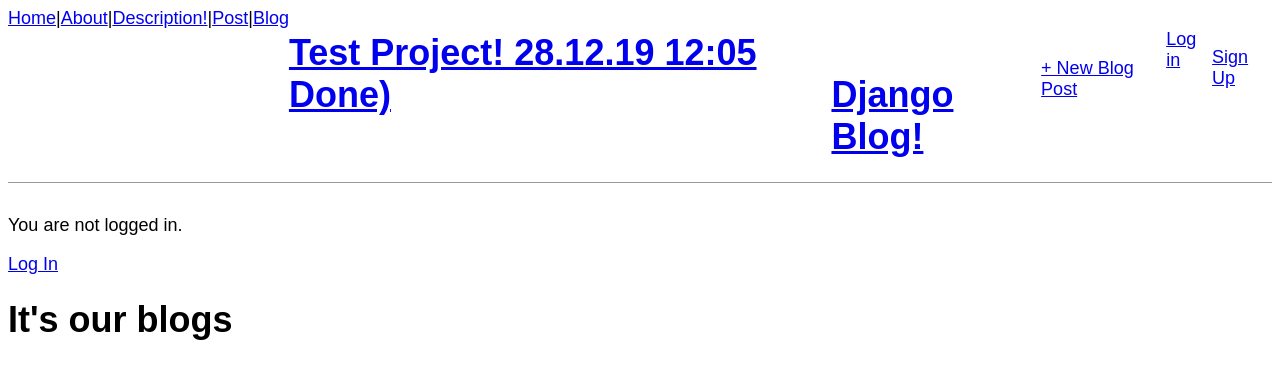
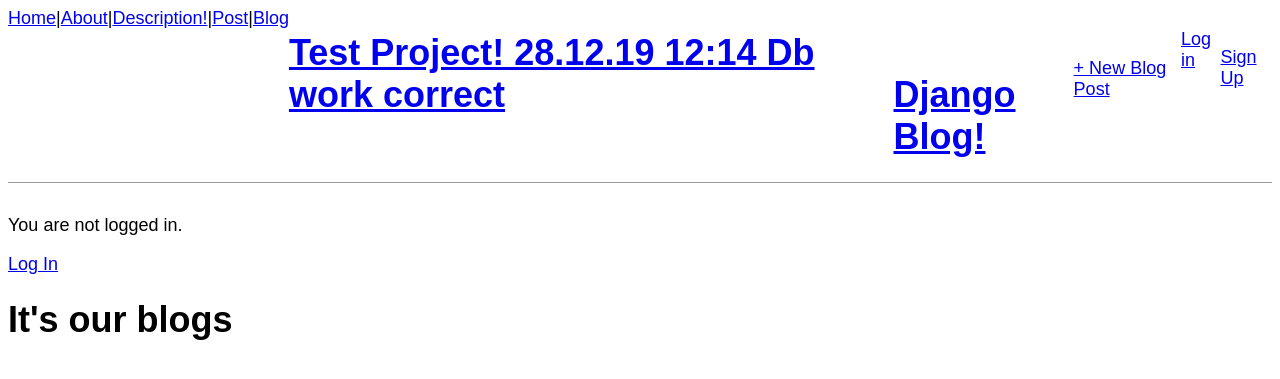
Before and after one commit to bokovets/bh-1, a Django app: page /blog/ in a window 1280 px wide. Shown: the top 379 px of the page. Run offline with Django 3.2, Linux system fonts and the light colour scheme; data that the repository does not hold is empty.

Commit message:
finished test 1

```diff
--- a/bh-1/templates/base.html
+++ b/bh-1/templates/base.html
@@ -13,7 +13,7 @@
         <div>
                 <header>
                         <a href= "{% url 'home' %}">Home </a> | <a href= "{% url 'about' %}"> About</a> | <a href = "{% url 'description' %}"> Description! </a> |<a href= "{% url 'post' %}">Post</a> | <a href= "{% url 'blog' %}">Blog</a>
-                        <h1 id="dj"> <a href="{% url 'home' %}"> Test Project!  28.12.19 12:05 Done)  </a></h1>
+                        <h1 id="dj"> <a href="{% url 'home' %}"> Test Project!  28.12.19 12:14 Db work correct  </a></h1>
 
 
 
--- a/docker-compose.yml
+++ b/docker-compose.yml
@@ -16,7 +16,7 @@ services:
         restart: always
 
     web:
-        image: nexus-test.effective-soft.com:11111/bh-1:17
+        image: nexus-test.effective-soft.com:11111/bh-1:18
         # build: ./bh-1/
         container_name: app_bh
         command: bash -c "pipenv run python3 manage.py collectstatic --no-input && pipenv run python3 manage.py migrate && pipenv run python3 manage.py runserver 0.0.0.0:8000"
```
